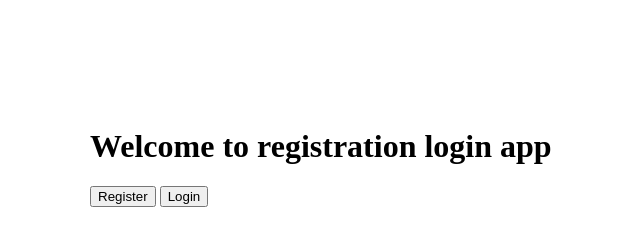
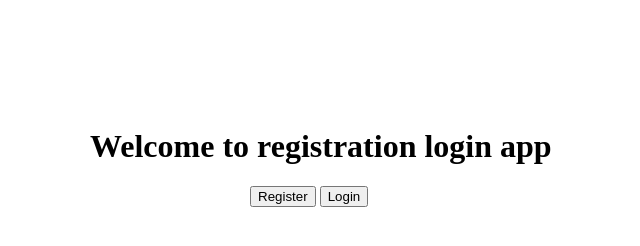
Before and after one commit to MarkG-sudo/registration-login, a plain HTML site: page index.html in a window 1280 px wide. Shown: the whole page, without its empty margins (302-942 px from the left). Drawn offline with Linux system fonts and the light colour scheme.

Commit message:
centered buttons

```diff
--- a/index.html
+++ b/index.html
@@ -8,9 +8,9 @@
 </head>
 
 <body style="width: 100%;">
-    <div style="width: 50%; margin: 10% 30%;">
+    <div style="width: 50%; margin: 10% 30%; ">
         <h1>Welcome to registration login app</h1>
-    <div>
+    <div style="margin-left: 25%;" >
         <a href="./register.html"><button>Register</button></a>
         <a href="./login.html"><button>Login</button></a>
     </div>
```
